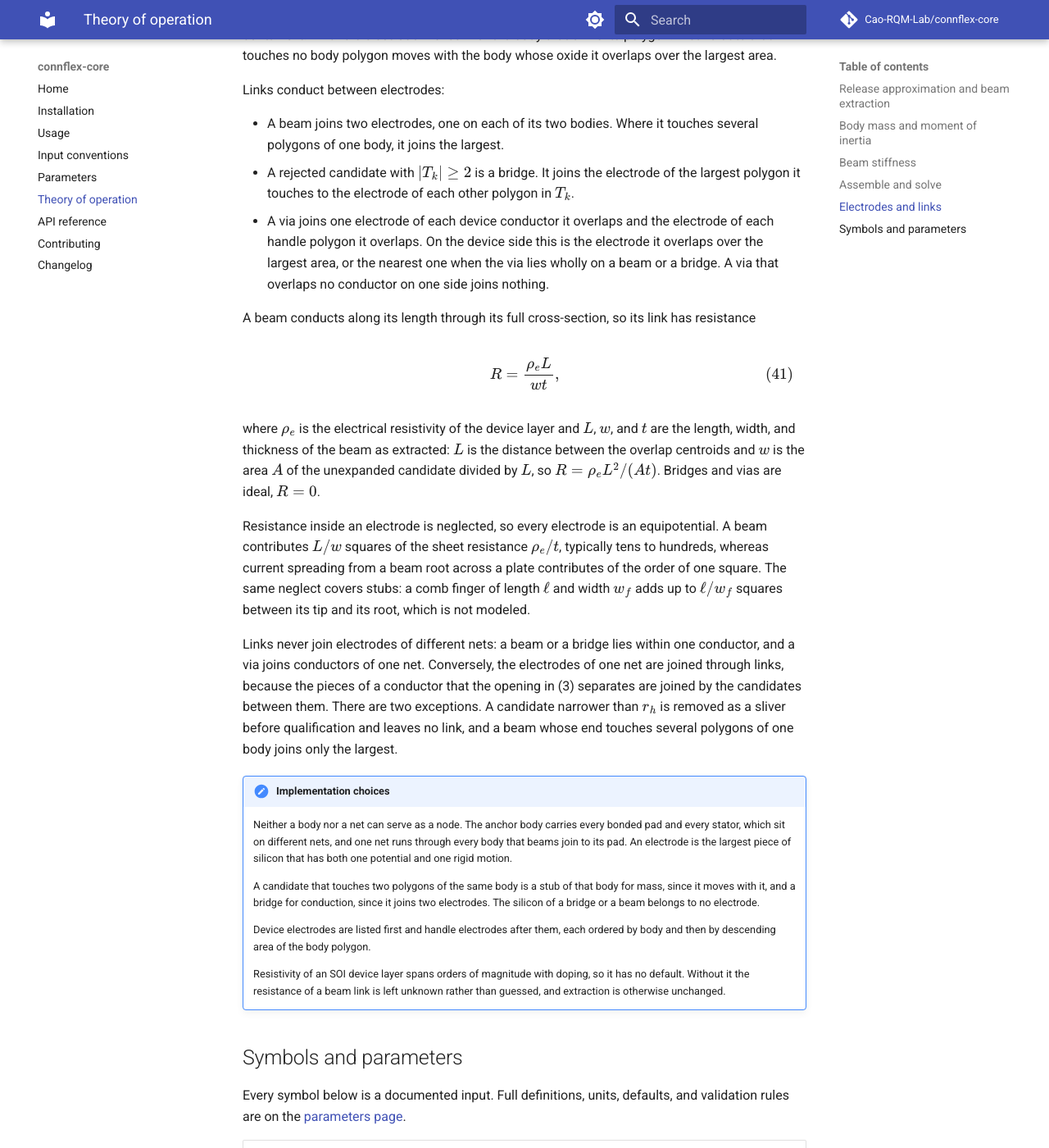
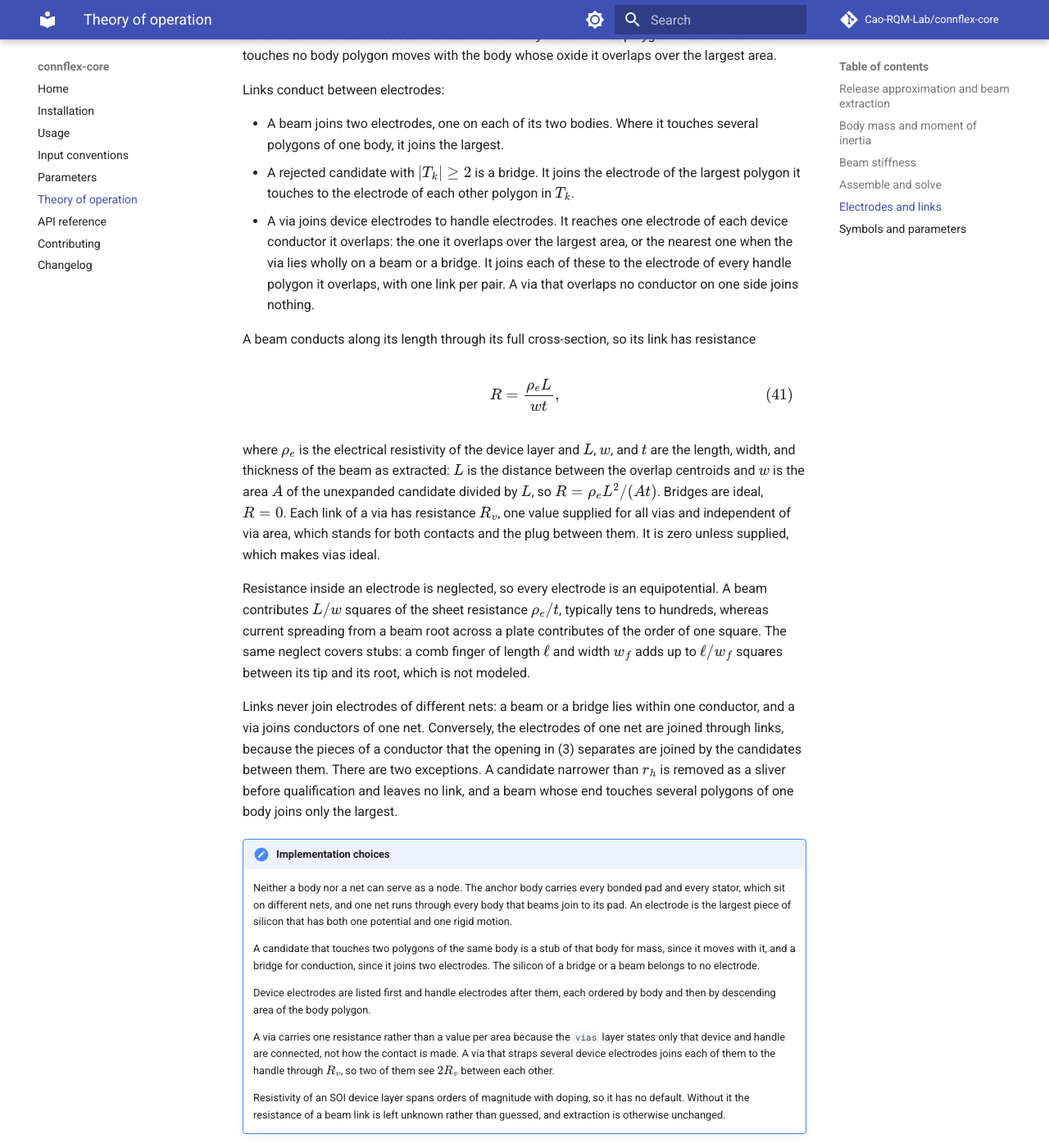
Before and after one commit to Cao-RQM-Lab/connflex-core, an MkDocs documentation site: the page built from docs/theory.md, in a window 1280 px wide and 1400 px high, scrolled down 10950 px. Shown: the whole window at 82% size. Built offline with MkDocs 1.6.1 and Material for MkDocs 9.7.7, drawn with Linux system fonts in a browser that asks for light colours; comment, search, counter and statistics services are not loaded; some of the changed text lies outside the part shown.

Commit message:
Add optional resistance of via links
ExtractionParams gains via_resistance, one value in ohms for every via
whatever its area, zero by default so vias stay ideal unless it is set.
A via now joins each device electrode it reaches to each handle
electrode it overlaps, one link per pair, so the value has a defined
meaning when a via straps several electrodes: each reaches the handle
through it. With the default the network is electrically unchanged.

```diff
--- a/docs/theory.md
+++ b/docs/theory.md
@@ -564,11 +564,12 @@ Links conduct between electrodes:
 - A rejected candidate with $|T_k| \geq 2$ is a bridge. It joins the electrode
   of the largest polygon it touches to the electrode of each other polygon in
   $T_k$.
-- A via joins one electrode of each device conductor it overlaps and the
-  electrode of each handle polygon it overlaps. On the device side this is the
-  electrode it overlaps over the largest area, or the nearest one when the via
-  lies wholly on a beam or a bridge. A via that overlaps no conductor on one
-  side joins nothing.
+- A via joins device electrodes to handle electrodes. It reaches one electrode
+  of each device conductor it overlaps: the one it overlaps over the largest
+  area, or the nearest one when the via lies wholly on a beam or a bridge. It
+  joins each of these to the electrode of every handle polygon it overlaps,
+  with one link per pair. A via that overlaps no conductor on one side joins
+  nothing.
 
 A beam conducts along its length through its full cross-section, so its link
 has resistance
@@ -580,8 +581,10 @@ $$
 where $\rho_e$ is the electrical resistivity of the device layer and $L$, $w$,
 and $t$ are the length, width, and thickness of the beam as extracted: $L$ is
 the distance between the overlap centroids and $w$ is the area $A$ of the
-unexpanded candidate divided by $L$, so $R = \rho_e L^2 / (A t)$. Bridges and
-vias are ideal, $R = 0$.
+unexpanded candidate divided by $L$, so $R = \rho_e L^2 / (A t)$. Bridges are
+ideal, $R = 0$. Each link of a via has resistance $R_v$, one value supplied
+for all vias and independent of via area, which stands for both contacts and
+the plug between them. It is zero unless supplied, which makes vias ideal.
 
 Resistance inside an electrode is neglected, so every electrode is an
 equipotential. A beam contributes $L / w$ squares of the sheet resistance
@@ -612,6 +615,12 @@ end touches several polygons of one body joins only the largest.
     Device electrodes are listed first and handle electrodes after them, each
     ordered by body and then by descending area of the body polygon.
 
+    A via carries one resistance rather than a value per area because the
+    `vias` layer states only that device and handle are connected, not how the
+    contact is made. A via that straps several device electrodes joins each of
+    them to the handle through $R_v$, so two of them see $2 R_v$ between each
+    other.
+
     Resistivity of an SOI device layer spans orders of magnitude with doping,
     so it has no default. Without it the resistance of a beam link is left
     unknown rather than guessed, and extraction is otherwise unchanged.
@@ -631,6 +640,7 @@ and validation rules are on the [parameters page](parameters.md).
 | $t_l$ | layer thickness | `Layer.thickness` on each `Stack` layer |
 | $\rho_l$ | layer density | `Material.density` |
 | $\rho_e$ | electrical resistivity of the device layer | `Material.resistivity` |
+| $R_v$ | resistance of one via link | `ExtractionParams.via_resistance` |
 | $E$, $G$ | Young's and shear modulus of the device layer | `Material.youngs_modulus`, `Material.shear_modulus` or `Material.poisson_ratio` |
 | $J$ | torsion constant model | `Material.torsion_model` |
 | $\beta$ | short-beam torsional stiffening coefficient | `Material.torsion_beta` |
```
Also changed, not shown: CHANGELOG.md (+5 -3 lines), docs/conventions.md (+2 -0 lines), docs/parameters.md (+4 -2 lines), docs/usage.md (+6 -3 lines), 5 other files.
